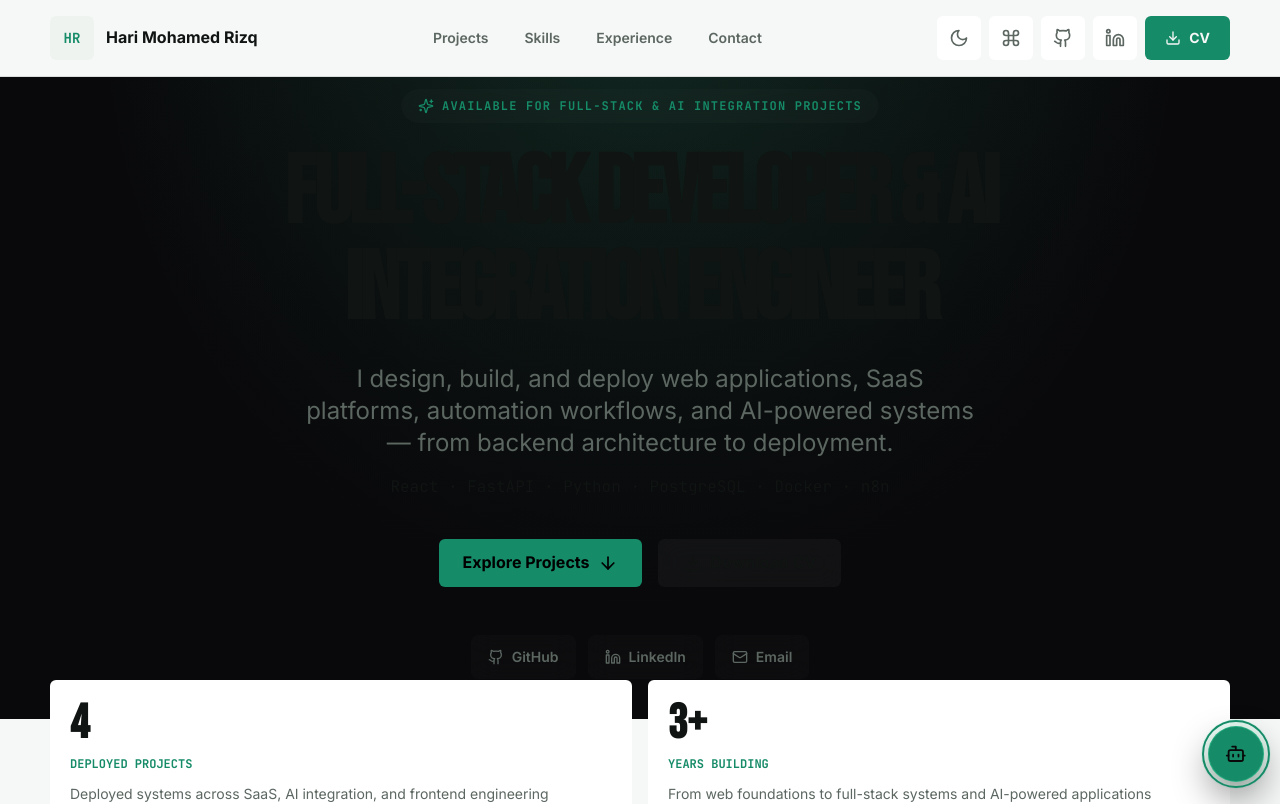
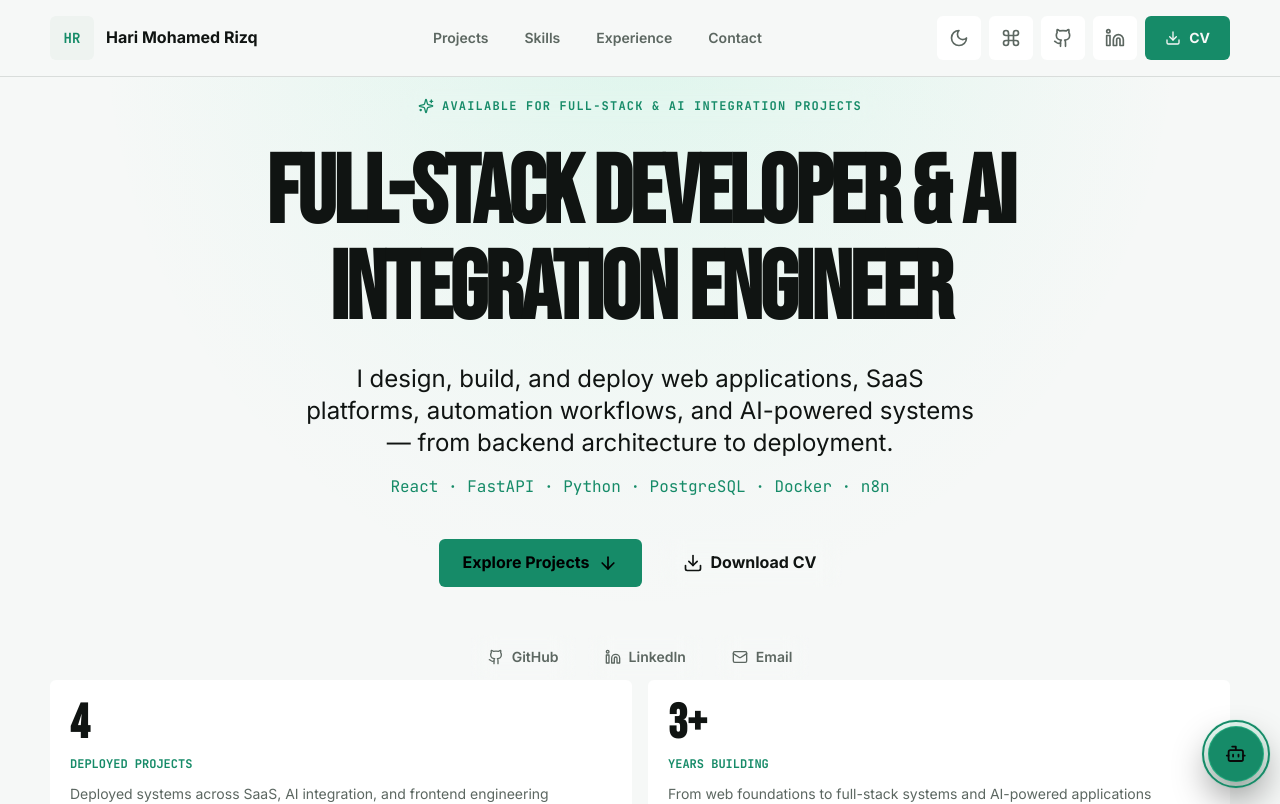
Before and after one commit to HariMohamed/My-PortFolio, a React (Vite) app: page / in a window 1280 px wide. Shown: the top 804 px of the page. Built offline with nearby package versions, Linux system fonts and the light colour scheme.

Commit message:
fix: improve hero theme contrast

```diff
--- a/src/components/Hero.jsx
+++ b/src/components/Hero.jsx
@@ -23,10 +23,10 @@ export default function Hero() {
         This is where the future WebM cinematic texture will be injected.
         Currently a dark radial gradient acts as the fallback.
       */}
-      <div className="absolute inset-0 z-0 bg-[#09090b]">
+      <div className="absolute inset-0 z-0 bg-bg">
         {/* <video autoPlay loop muted playsInline className="absolute inset-0 w-full h-full object-cover opacity-40 mix-blend-screen" poster="..." src="..." /> */}
         <div className="absolute inset-0 bg-[radial-gradient(ellipse_at_top_center,rgba(68,230,169,0.15),transparent_60%)]" aria-hidden="true" />
-        <div className="absolute inset-0 bg-gradient-to-b from-transparent to-[#09090b] opacity-90" aria-hidden="true" />
+        <div className="absolute inset-0 bg-gradient-to-b from-transparent to-bg opacity-90" aria-hidden="true" />
       </div>
 
       <div className="relative z-10 w-full max-w-6xl px-6 mx-auto flex flex-col items-center text-center mt-12">
@@ -48,21 +48,21 @@ export default function Hero() {
           <motion.h1
             id="hero-title"
             variants={revealVariants}
-            className="text-5xl sm:text-6xl md:text-7xl lg:text-8xl font-display font-extrabold text-text tracking-[-0.04em] leading-[1.05] mb-6"
+            className="text-5xl sm:text-6xl md:text-7xl lg:text-8xl font-display font-extrabold text-text tracking-tight leading-[1.05] mb-6"
           >
             {profile.headline}
           </motion.h1>
 
           <motion.p
             variants={revealVariants}
-            className="text-lg sm:text-xl md:text-2xl text-muted max-w-2xl leading-relaxed mb-4"
+            className="text-lg sm:text-xl md:text-2xl text-[color:var(--high-contrast-copy)] max-w-2xl leading-relaxed mb-4"
           >
             {profile.subtitle}
           </motion.p>
 
           <motion.p
             variants={revealVariants}
-            className="text-sm sm:text-base font-mono text-accent/80 mb-10"
+            className="text-sm sm:text-base font-mono text-accent mb-10"
           >
             {profile.stackLine}
           </motion.p>
```
